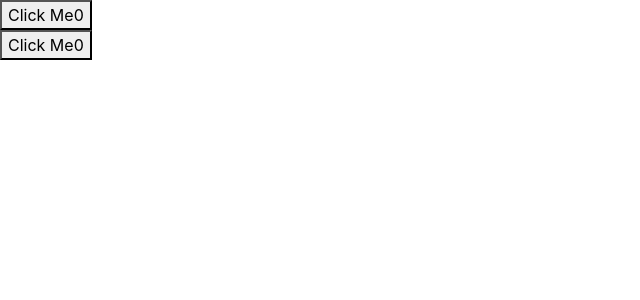
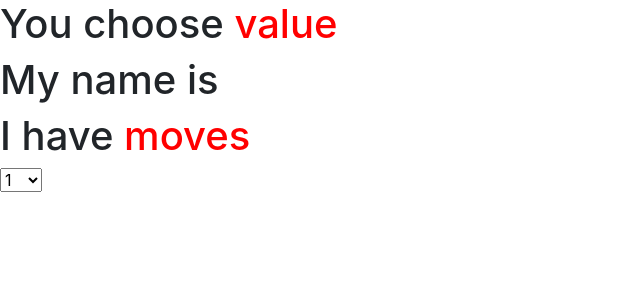
Before and after one commit to karunahuja/React, a React (Create React App) app in the folder awesomeapp/: page / in a window 1280 px wide. Shown: the top 300 px of the page, without its empty margins (0-640 px from the left). Built offline with nearby package versions, Linux system fonts and the light colour scheme; no server answers.

Commit message:
react api call to get pokemon json data using axios and useEffect

```diff
--- a/awesomeapp/package.json
+++ b/awesomeapp/package.json
@@ -8,6 +8,7 @@
     "@testing-library/jest-dom": "^4.2.4",
     "@testing-library/react": "^9.5.0",
     "@testing-library/user-event": "^7.2.1",
+    "axios": "^0.19.2",
     "bootstrap": "^4.5.0",
     "react": "^16.13.1",
     "react-digital-clock": "^0.1.2",
--- a/awesomeapp/public/index.html
+++ b/awesomeapp/public/index.html
@@ -9,6 +9,7 @@
       name="description"
       content="Web site created using create-react-app"
     />
+    <script src="https://unpkg.com/axios/dist/axios.min.js"></script>
     <script src="https://use.fontawesome.com/6fb412a280.js"></script>
     <link rel="apple-touch-icon" href="%PUBLIC_URL%/logo192.png" />
     <!--
--- a/awesomeapp/src/App.jsx
+++ b/awesomeapp/src/App.jsx
@@ -1,38 +1,13 @@
 import React, { useState,useEffect} from 'react';
 
 import '../node_modules/bootstrap/dist/css/bootstrap.min.css'
-
+import ComA from "./ComA"
 const App = () => {
-   const [num,setNum]=useState(0);
-   const [nums,setNums]=useState(0);
-
-   //use effect for num will be called everytime after render in index.js
-   useEffect(()=>{
-    alert("I am clicked");
-document.title=`you clickd me ${num} times`
-   })
 
         return(
         <>
-
-        <button onClick={()=>{setNum(num+1)
-
-
-        }
-        }>Click Me{num}</button>
-
-        <br/>
-
-
-<button onClick={()=>{setNums(nums+1)
-
-
-}
-}>Click Me{nums}</button>
-
-
-       </> )
-
+        <ComA></ComA>
+       </>)
 
 }
 export default App;
--- /dev/null
+++ b/awesomeapp/src/ComA.jsx
@@ -0,0 +1,49 @@
+import React,{useState} from 'react';
+import { useEffect } from 'react';
+import axios from 'axios';
+const ComA=()=>{
+
+    const[num,setNum]=useState();
+    const [name,setName]=useState();
+    const [moves,setMoves]=useState();
+useEffect(()=>{
+
+    async function getData(){
+
+
+        const res=await axios.get(`https://pokeapi.co/api/v2/pokemon/${num}`)
+    setName(res.data.name)
+    setMoves(res.data.moves.length)
+
+    }
+
+    getData()
+
+})
+    return(
+        <>
+        <h1>You choose<span style={{color:'red'}}> {num} value</span></h1>
+        <h1>My name is <span style={{color:"red"}}>{name} </span></h1>
+        <h1>I have <span style={{color:'red'}}>{moves}moves</span></h1>
+    <select value={num} onChange={(event)=>{
+
+        setNum(event.target.value);
+    }}>
+
+
+        <option value="1">1</option>
+        <option value="25">25</option>
+        <option value="3">3</option>
+        <option value="4">4</option>
+        <option value="5">5</option>
+
+
+    </select>
+
+
+
+        </>
+    )
+}
+
+export default ComA;
```
Also changed, not shown: 1 other file (tests, documents, lock files or other folders).
